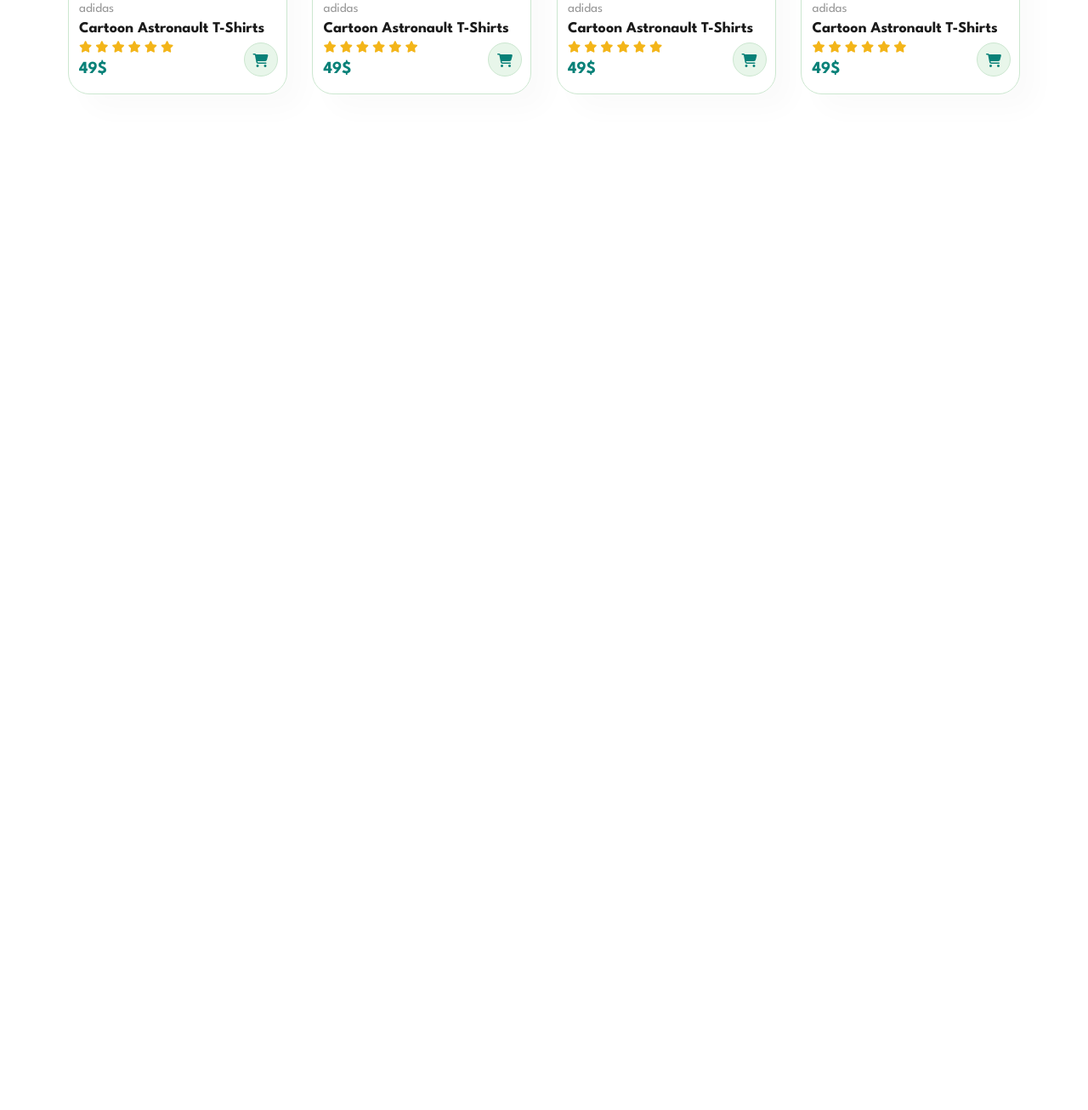
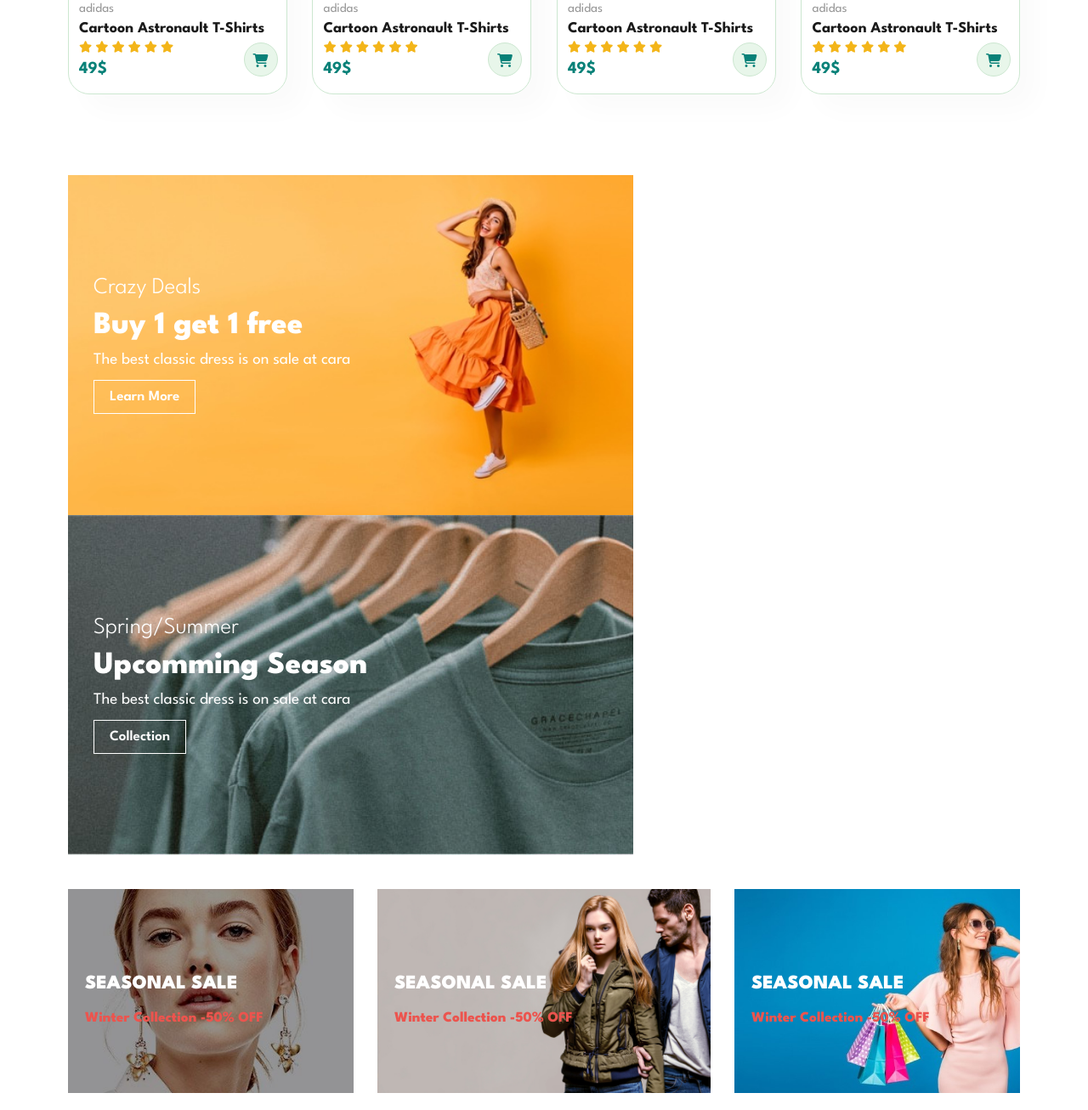
Before and after one commit to 4ymaneee/E-commerce_Wesbite, a plain HTML site: page index.html in a window 1280 px wide. Shown: the part 3611-4917 px from the top of the page at 85% size. Before the commit the page ends 3777 px from the top, so only its background shows below. Drawn offline with Linux system fonts and the light colour scheme.

Commit message:
Add small banner and some modification

```diff
--- a/index.html
+++ b/index.html
@@ -372,7 +372,38 @@
         </div>
     </section>
 
+    <section id="sm-banner" class="section-p1">
+        <div class="banner-box">
+            <h4>Crazy Deals</h4>
+            <h2>Buy 1 get 1 free</h2>
+            <span>The best classic dress is on sale at cara</span>
+            <button class="white">Learn More</button>
+        </div>
 
+        <div class="banner-box banner-box2">
+            <h4>Spring/Summer</h4>
+            <h2>Upcomming Season</h2>
+            <span>The best classic dress is on sale at cara</span>
+            <button class="white">Collection</button>
+        </div>
+    </section>
+
+    <section id="banner3" >
+        <div class="banner-box">
+            <h2>SEASONAL SALE</h2>
+            <h3>Winter Collection -50% OFF</h3>
+        </div>
+
+        <div class="banner-box banner-box2">
+            <h2>SEASONAL SALE</h2>
+            <h3>Winter Collection -50% OFF</h3>
+        </div>
+
+        <div class="banner-box banner-box3">
+            <h2>SEASONAL SALE</h2>
+            <h3>Winter Collection -50% OFF</h3>
+        </div>
+    </section>
 
     <script src="script.js"></script>
 </body>
--- a/style.css
+++ b/style.css
@@ -48,6 +48,18 @@ button.normal {
     border-radius: 4px;
     cursor: pointer;
     border: none;
+    outline: none;
+    transition: .3s;
+}
+
+button.white {
+    font-size: 17px;
+    font-weight: 600;
+    padding: 11px 18px;
+    color: #fff;
+    background-color: transparent;
+    cursor: pointer;
+    border: 1px solid white;
     outline: none;
     transition: .3s;
 }
@@ -315,6 +327,112 @@ body {
     color: #fff;
 }
 
+/* small banner section */
+
+#sm-banner {
+    display: flex;
+    justify-content: space-between;
+    flex-wrap: wrap;
+}
+
+#sm-banner .banner-box{
+    display: flex;
+    flex-direction: column;
+    justify-content: center;
+    align-items: flex-start;
+    background: url(images/banner/b17.jpg);
+    background-size: cover;
+    background-position: center;
+    min-width: 665px;
+    height: 50vh;
+    padding: 30px;
+}
+
+#sm-banner .banner-box2{
+    display: flex;
+    flex-direction: column;
+    justify-content: center;
+    align-items: flex-start;
+    background: url(images/banner/b10.jpg);
+    background-size: cover;
+    background-position: center;
+    min-width: 665px;
+    height: 50vh;
+    padding: 30px;
+}
+
+#sm-banner h4 {
+    color: white;
+    font-size: 27px;
+    font-weight: 300;
+    line-height: normal;
+}
+
+#sm-banner h2 {
+    color: white;
+    font-size: 37px;
+    font-weight: 800;
+}
+
+#sm-banner span {
+    color: white;
+    font-size: 19px;
+    font-weight: 400;
+    padding-bottom: 15px;
+}
+
+.banner-box:hover button.white{
+    background-color: #088178;
+    border: 1px solid #088178;
+}
+
+#banner3 {
+    display: flex;
+    justify-content: space-between;
+    flex-wrap: wrap;
+    padding: 0 80px;
+}
+
+#banner3 .banner-box{
+    display: flex;
+    flex-direction: column;
+    justify-content: center;
+    align-items: flex-start;
+    background: url(images/banner/b7.jpg);
+    background-size: cover;
+    background-position: center;
+    min-width: 30%;
+    height: 30vh;
+    padding: 20px;
+    margin-bottom: 20px;
+}
+
+#banner3 .banner-box2 {
+    background: url(images/banner/b4.jpg);
+    background-size: cover;
+    min-width: 35%;
+}
+
+#banner3 .banner-box3 {
+    background: url(images/banner/b18.jpg);
+    background-size: cover;
+}
+
+
+#banner3 h2 {
+    color: white;
+    font-weight: 900;
+    font-size: 23px;
+}
+
+#banner3 h3 {
+    color: #ec544e;
+    font-weight: 800;
+    font-size: 17px;
+}
+
+
+
 
 
 /* Shop page */
```
